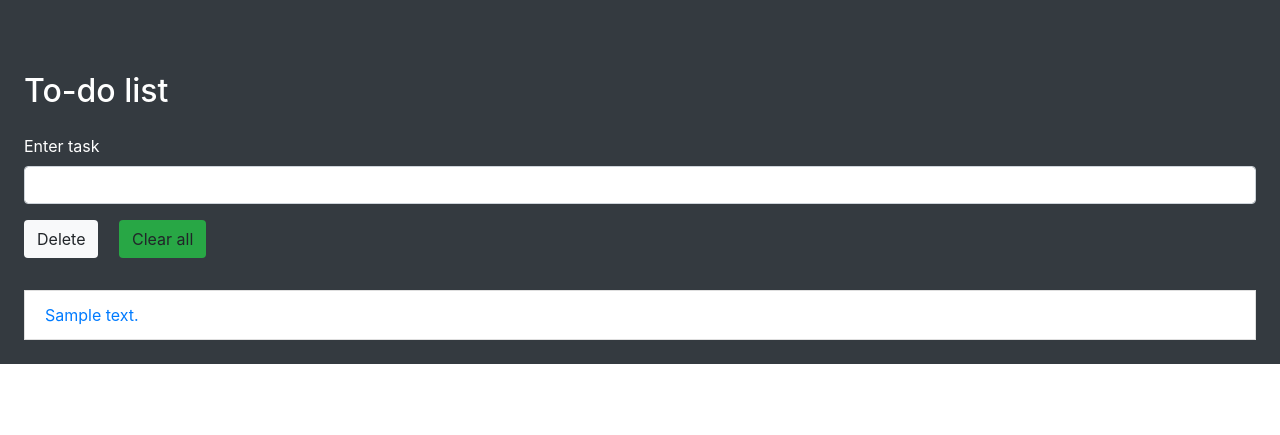
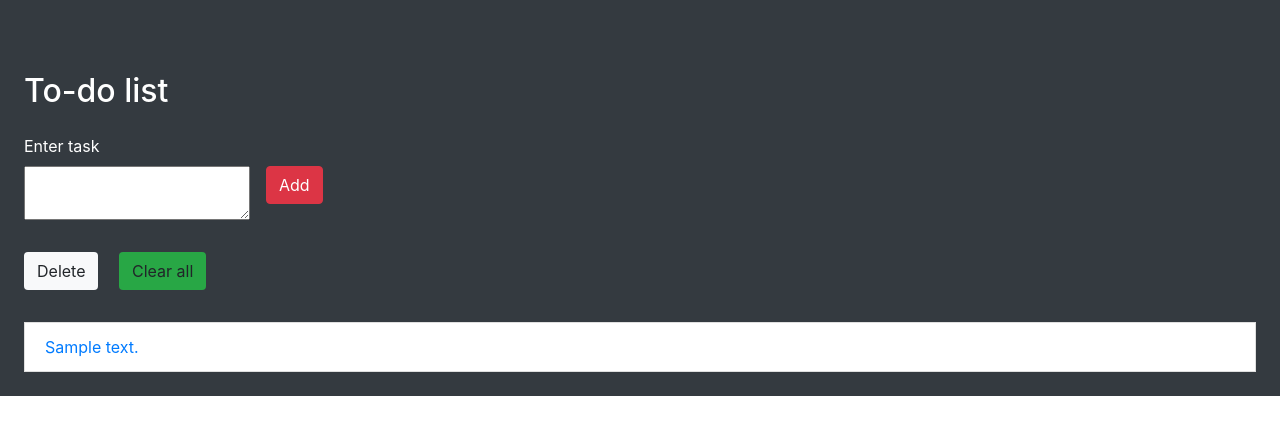
Before and after one commit to vnay-krshn/To-do-application, a Django app: template todoapp/templates/todoapp/index.html in a window 1280 px wide. Shown: the top 435 px of the page. Run offline with Django 3.2, Linux system fonts and the light colour scheme; the template is opened without the code that fills it: most values are stand-ins (such as "Sample title", 1, 10 or a date in 2020); form fields are guessed from the names that the template uses; some libraries are stand-ins or nearby versions.

Commit message:
Prototype 1

```diff
--- a/todoapp/templates/todoapp/index.html
+++ b/todoapp/templates/todoapp/index.html
@@ -17,18 +17,30 @@
 <body>
     <div class="container-fluid bg-dark p-4">
         <h2 class="text-white pt-5">To-do list</h2>
-        <form class="form-group pt-3">
+        <form action="{% url 'add' %}" method="POST" role="form" class="form-group pt-3">
+            {% csrf_token %}
             <label for="task" class="text-white">Enter task</label>
-            <input id="task" class="form-control" type="text">
-            <button class="btn bg-light mt-2 mb-2">Delete</button>
-            <button class="btn bg-success mt-3 ml-3 mb-3">Clear all</button>
+            <div class="form-group">
+                <div class="input-group">
+                    {{form.text}}
+                    <span class="input-group-btn">
+                        <button class="btn btn-danger ml-3 ">Add</button>
+                    </span>
+                </div>
+            </div>
+            <a href="{% url 'deleteCompleted' %}">
+                <button type="button" class="btn bg-light mt-2 mb-2">Delete</button>
+            </a>
+            <a href="{% url 'deleteAll' %}">
+                <button type="button" class="btn bg-success mt-3 ml-3 mb-3">Clear all</button>
+            </a>
         </form>
         <ul class="list-group">
             {% for todolist in todo_items %}
                 {% if todolist.completed %}
-                    <li class="list-group-item todo-completed">{{todolist.text}}</li>
+                    <li class="list-group-item todo-completed active">{{todolist.text}}</li>
                 {%else%}
-                   <a href="#"><li class="list-group-item">{{todolist.text}}</li></a>
+                   <a href="{% url 'completed' todolist.id %}"><li class="list-group-item">{{todolist.text}}</li></a>
                 {%endif%}
             {% endfor %}
         </ul>
--- a/todoapp/urls.py
+++ b/todoapp/urls.py
@@ -2,5 +2,9 @@ from django.urls import path
 from . import views
 
 urlpatterns = [
-    path('',views.viewhtml,name='index')
+    path('',views.viewhtml,name='index'),
+    path('add',views.addTodoItem,name='add'),
+    path('completed/<todo_id>',views.completedTodo,name='completed'),
+    path('deleteCompleted',views.deleteCompleted,name='deleteCompleted'),
+    path('deleteAll',views.deleteAll,name='deleteAll')
 ]
```
Also changed, not shown: todoapp/views.py (+28 -3 lines), db.sqlite3.
